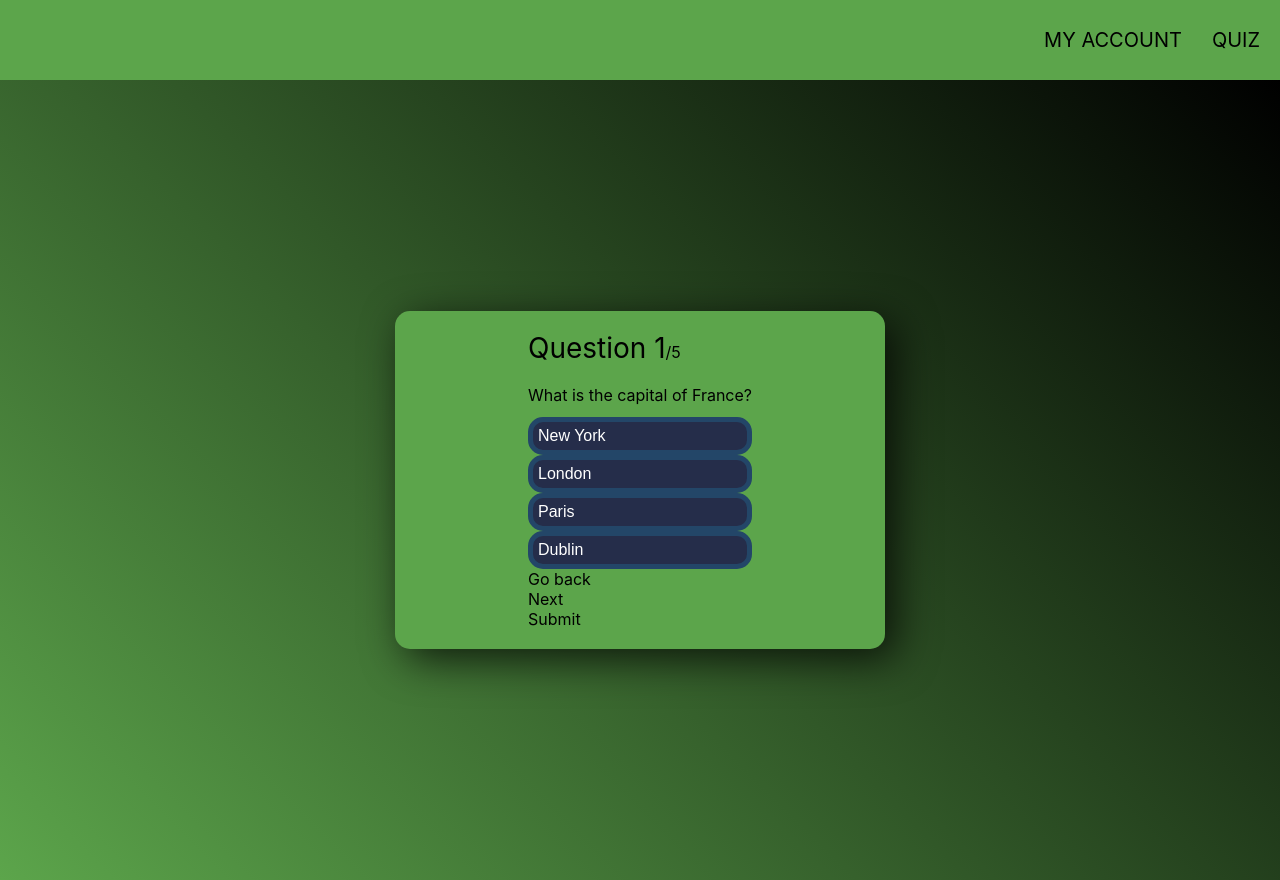
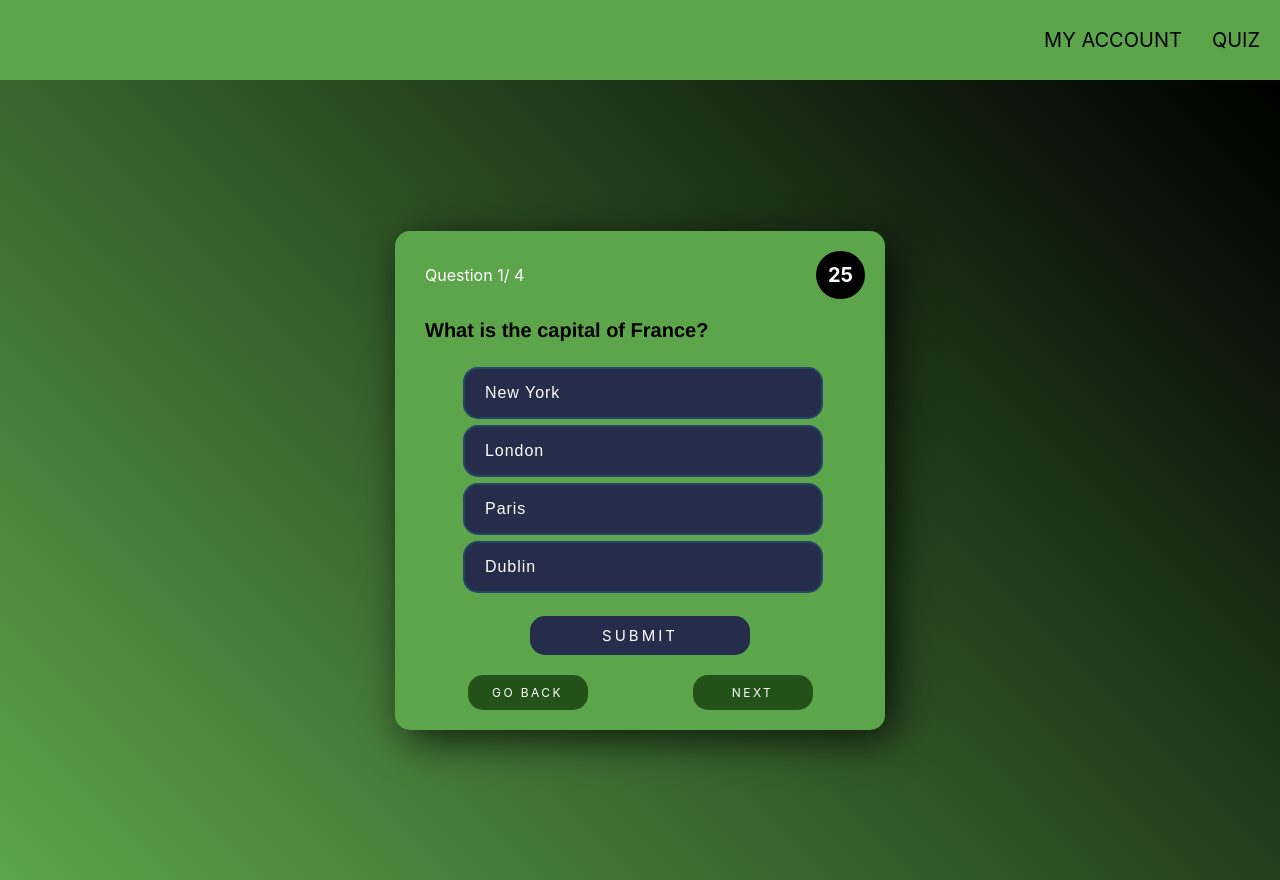
Before and after one commit to faseehahsan/wahniLogin, a React (Create React App) app: page /#/Quiz/play in a window 1280 px wide. Built offline with nearby package versions, Linux system fonts and the light colour scheme.

Commit message:
quiz 4 design 1

```diff
--- a/src/components/Quiz/questionCard.js
+++ b/src/components/Quiz/questionCard.js
@@ -4,7 +4,7 @@ import Timer from './timer';
 
 function QuestionCard(props) {
 
-    const { currentQuestion, questions, prevQ, nextQ, submitQ } = props
+    const { currentQuestion, questions, prevQ, nextQ, submitQ, numberOfQ } = props
 
     const [selectedAnswer, setSelectedAnswer] = useState([]);
     const [correctAnswer, setCorrectAnswer] = useState([]);
@@ -40,16 +40,22 @@ function QuestionCard(props) {
         )
     } else {
         return (
-            <div>
+            <div className='question-container'>
                 <div className='question-section'>
+                    <div className='question-count-timer'>
                     <div className='question-count'>
-                        <span>Question {currentQuestion + 1}</span>/5
+                    <span>Question {currentQuestion + 1}</span>/ {numberOfQ}
+                    </div>
+                        <div className='timer'>
+                        <Timer timeOver={timeOver} setTimeOver={setTimeOver} />
+                        </div>
+
                     </div>
                     <div className='question-text'>{questions.questionText}</div>
                 </div>
                 <div className='answer-section'>
                     {questions.answerOptions.map((answerOption) => (
-                        <button className={selectedTrue(answerOption.answerText, currentQuestion)} onClick={() => {
+                        <button className={selectedTrue(answerOption.answerText, currentQuestion)} id='answerButton' onClick={() => {
                             newSelectedAnswerArray(answerOption.answerText, currentQuestion, answerOption.isCorrect);
                         }}>
                             {answerOption.answerText}
@@ -57,12 +63,16 @@ function QuestionCard(props) {
                     ))}
                 </div>
 
-                <div>
-                    <div onClick={prevQ}>Go back</div>
-                    <div onClick={nextQ}>Next</div>
-                    <div onClick={() => submitQ(correctAnswer.filter(data => data === true).length, 'Congatulations')}>Submit</div>
+                <div className='submitButtonContainer'>
+                    <div className='submitButton' onClick={() => submitQ(correctAnswer.filter(data => data === true).length, 'Congatulations')}>Submit</div>
                 </div>
-                {/* <Timer timeOver={timeOver} setTimeOver={setTimeOver} /> */}
+
+                <div className='buttonsContainer'>
+                    <div className='button1' onClick={prevQ}>Go back</div>
+                    <div className='button1' onClick={nextQ}>Next</div>
+                </div>
+
+
             </div>
         );
 
--- a/src/components/Quiz/quizPlay.js
+++ b/src/components/Quiz/quizPlay.js
@@ -89,24 +89,27 @@ function Home() {
     if (user) {
         return (
         <div className='appContainer'>
-            <div className='app'>
                 {showScore ? (
+                    <div className='app'>
+
                     <div className='score-section'>
                     <div>{scoreMessage}</div>
                         You scored {score} out of {questions.length}
                         <Link to='/Quiz'>Retry</Link>
                     </div>
+                    </div>
+
                 ) : (
-                    <div>
+                    <div className='app'>
                         <QuestionCard
                             currentQuestion={currentQuestion}
                             questions={questions[currentQuestion]}
                             prevQ={prevQ}
                             nextQ={nextQ}
-                            submitQ={submitQ} />
+                            submitQ={submitQ}
+                            numberOfQ={questions.length} />
                     </div>
                 )}
-            </div>
             </div>
         )
     }
--- a/src/components/Quiz/quizScreen.css
+++ b/src/components/Quiz/quizScreen.css
@@ -28,46 +28,69 @@
     /* margin-left: 5px; */
   }
 
+  .question-container {
+    /* flex: 1; */
+    display: flex;
+    /* background-color: white; */
+    flex-direction: column;
+    width: 100%;
+
+  }
+
   .score-section {
     display: flex;
     font-size: 24px;
     align-items: center;
   }
 
-  /* QUESTION/TIMER/LEFT SECTION */
   .question-section {
     width: 100%;
     position: relative;
+    margin-left: 10px;
+    margin-bottom: 10px;
   }
 
-  .question-count {
+  .question-count-timer {
+    display: flex;
     margin-bottom: 20px;
+    flex-direction: row;
+    justify-content: space-between;
+    align-items: center;
   }
 
-  .question-count span {
-    font-size: 28px;
+  .question-count{
+    color: white;
+
   }
+
+  .timer {
+    color: white;
+    font-size: 20px;
+    font-weight: bold;
+    margin-right: 10px;
+    background-color: black;
+    padding: 12px;
+    border-radius: 25px;
+    transition: 1s;
+  }
+
 
   .question-text {
     margin-bottom: 12px;
+    font-size: 20px;
+    font-weight: bold;
+    /* color: white; */
+    font-family: Helvetica;
   }
 
-  .timer-text {
-    background: rgb(230, 153, 12);
-    padding: 15px;
-    margin-top: 20px;
-    margin-right: 20px;
-    border: 5px solid rgb(255, 189, 67);
-    border-radius: 15px;
-    text-align: center;
-  }
 
-  /* ANSWERS/RIGHT SECTION */
   .answer-section {
-    width: 100%;
+    width: 80%;
     display: flex;
     flex-direction: column;
     justify-content: space-between;
+    align-self: center;
+
   }
 
   button {
@@ -77,23 +100,23 @@
     background-color: #252d4a;
     border-radius: 15px;
     display: flex;
-    padding: 5px;
+    padding: 15px;
+    padding-left: 20px;
     justify-content: flex-start;
     align-items: center;
-    border: 5px solid #234668;
+    border: 2px solid #234668;
     cursor: pointer;
+    margin: 3px;
+    font-size: 16px;
+    letter-spacing: 0.06em;
+    transition: 0.5s;
   }
 
   .button-selected{
       background-color: black;
   }
-
-  .correct {
-    background-color: #2f922f;
-  }
-
-  .incorrect {
-    background-color: #ff3333;
+  .button-selected:hover{
+      background-color: #1e2027;
   }
 
   button:hover {
@@ -104,6 +127,51 @@
     outline: none;
   }
 
-  button svg {
-    margin-right: 5px;
+  .submitButtonContainer {
+    display: flex;
+    justify-content: center;
+    align-items: center;
+
   }
+
+.submitButton {
+  background: #252d4a;
+  width: 200px;
+  margin-top: 20px;
+  padding: 10px;
+  color: white;
+  border-radius: 15px;
+  cursor: pointer;
+  font-size: 15px;
+  letter-spacing: 0.2em;
+  text-align: center;
+  transition: 0.5s;
+  text-transform: uppercase;
+  }
+
+  .submitButton:hover {
+    background-color: #131727;
+  }
+
+  .buttonsContainer {
+    display: flex;
+    margin-top: 20px;
+  }
+
+  .button1 {
+    display: flex;
+    align-items: center;
+    justify-content: center;
+    background: #225218;
+    width: 100px;
+    color: white;
+    border-radius: 15px;
+    cursor: pointer;
+    font-size: 15px;
+    letter-spacing: 0.2em;
+    text-align: center;
+    transition: 0.5s;
+    padding: 10px;
+    text-transform: uppercase;
+    font-size: 12px;
+}
--- a/src/components/Registration/myAccount.js
+++ b/src/components/Registration/myAccount.js
@@ -59,8 +59,6 @@ function Login() {
               <p><input type="password" placeholder="Enter OTP" name="otp" /></p>
               <p className='button1'>SIGN IN</p>
             </div>
-            <div onClick={() => console.log(5)}>Hello</div>
-            <Link to='/goto' className="brand-logo left">NE Plan</Link>
 
           </form>
         </div>
```
Also changed, not shown: 1 other file (tests, documents, lock files or other folders).
